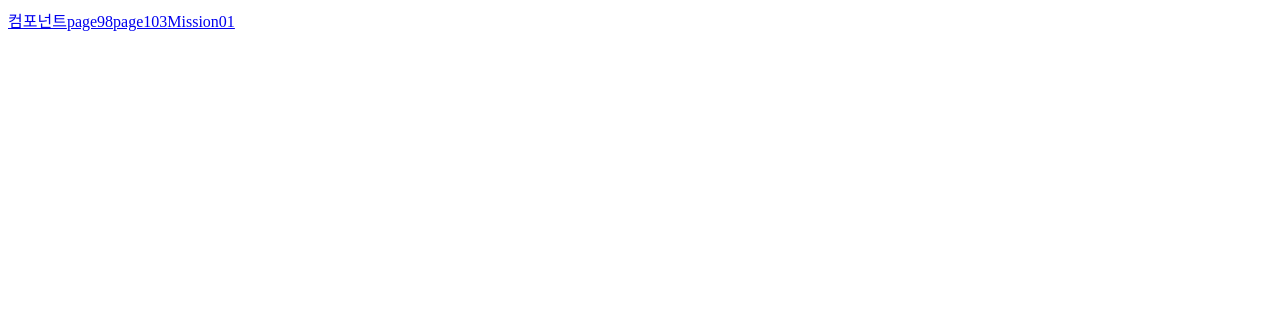
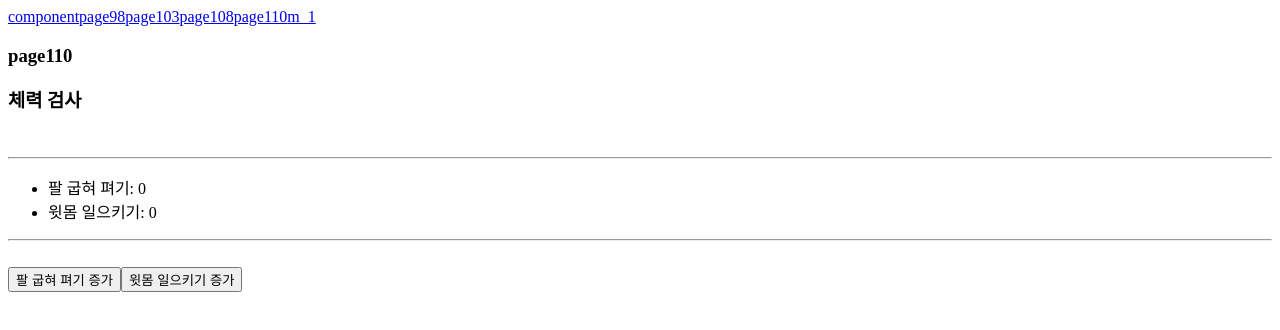
Before and after one commit to junlee-lim/vue-project, a Vue app: page /page110 in a window 1280 px wide. Shown: the top 330 px of the page. Built offline with nearby package versions, Linux system fonts and the light colour scheme.

Commit message:
vue.12/29

```diff
--- a/src/App.vue
+++ b/src/App.vue
@@ -1,14 +1,18 @@
 <script setup>
-
+const routerList = ["component", 'page98', 'page103', 'page108', 'page110',
+                    'm_1'];
 </script>
 
 <template>
   <div>
     <nav>
-      <router-link to="/component">컴포넌트</router-link>
+      <!-- <router-link to="/component">컴포넌트</router-link>
       <router-link to="/page98">page98</router-link>
       <router-link to="/page103">page103</router-link>
-      <router-link to="/m_1">Mission01</router-link>
+      <router-link to="/page108">page108</router-link>
+      <router-link to="/page110">page110</router-link>
+      <router-link to="/m_1">Mission01</router-link> -->
+      <router-link v-for="item in routerList" :to="`/${item}`">{{ item }}</router-link>
     </nav>
     <main>
       <router-view></router-view>
--- a/src/views/mission/m_1.vue
+++ b/src/views/mission/m_1.vue
@@ -1,9 +1,20 @@
 <script setup>
-
+const students = [
+  { name: '수영', present: true },
+  { name: '준하', present: false },
+  { name: '가은', present: true },
+  { name: '수빈', present: true },
+  { name: '예림', present: false },
+  { name: '준이', present: true }
+];
 </script>
 
 <template>
 <h3>Mission01.vue</h3>
+<div v-for="(item, idx) in students" :key="idx">{{ item.name }}
+    <span v-show="item.present">출석!</span>
+</div>
+
 </template>
 
 <style scoped>
--- a/src/views/page103.vue
+++ b/src/views/page103.vue
@@ -1,17 +1,16 @@
 <script setup>
-let loading = false;
+let loading = true;
 
 const fruits = ['apple', 'banana', 'pear'];
 </script>
 
 <template>
     <h3>page 103</h3>
-    <div v-if="loading"><loading class="
-        "></loading></div>
-    <div v-else>로딩 완료</div>
+    <div v-if="loading">loading...</div>
+    <div v-else>complete!</div>
     <hr>
     <div v-show="loading">loading...</div>
-    <div v-show="!loading">로딩 완료</div>
+    <div v-show="!loading">complete!</div>
     <hr>
     <!--v-for 사용할 때 항상 key 속성 주기-->
     <div v-for="(item, idx) in fruits" :key="idx">{{idx+1}}. {{ item }}</div>
--- /dev/null
+++ b/src/views/page108.vue
@@ -0,0 +1,16 @@
+<script setup>
+const pop = message => alert(message);
+const test = () => alert('test');
+</script>
+
+<template>
+<h3>page 108</h3>
+<button v-on:click="pop('Hello')">Hello</button>
+<button @click="pop('Hello2')">Hello2</button>
+<button @click="test">test</button><!--연결된 함수가 파라미터가 없다면 함수 이름만 적어도 됨-->
+<button @click="pop">event</button><!--연결된 함수가 파라미터가 있는데 아규먼트를 보내지 않으면 이벤트 객체가 넘어감-->
+</template>
+
+<style scoped>
+
+</style>
--- /dev/null
+++ b/src/views/page110.vue
@@ -0,0 +1,35 @@
+<script setup>
+import {ref} from 'vue'; //반응형 상태를 만드는 방법: ref, reactive 사용
+let pushUp = 0;
+let sitUp = 0;
+
+const refPushUp = ref(0);
+const refSitUp = ref(0);
+
+const increasePushUp = () => {
+    console.log(`pushUp: ${++pushUp}, refPushUp: ${++refPushUp.value}`)
+}
+const increaseSitUp = () => {
+    console.log(`sitUp: ${++sitUp}, refSitUp: ${++refSitUp.value}`);
+
+}
+</script>
+
+<template>
+<h3>page110</h3>
+<h3>체력 검사</h3>
+<br>
+<hr>
+<ul>
+    <li id="pushUp">팔 굽혀 펴기: {{ refPushUp }}</li>
+    <li id="sitUp">윗몸 일으키기: {{ refSitUp }}</li>
+</ul>
+<hr>
+<br>
+<button @click="increasePushUp">팔 굽혀 펴기 증가</button>
+<button @click="increaseSitUp">윗몸 일으키기 증가</button>
+</template>
+
+<style scoped>
+
+</style>
```
Also changed, not shown: src/router/index.js (+8 -0 lines).
